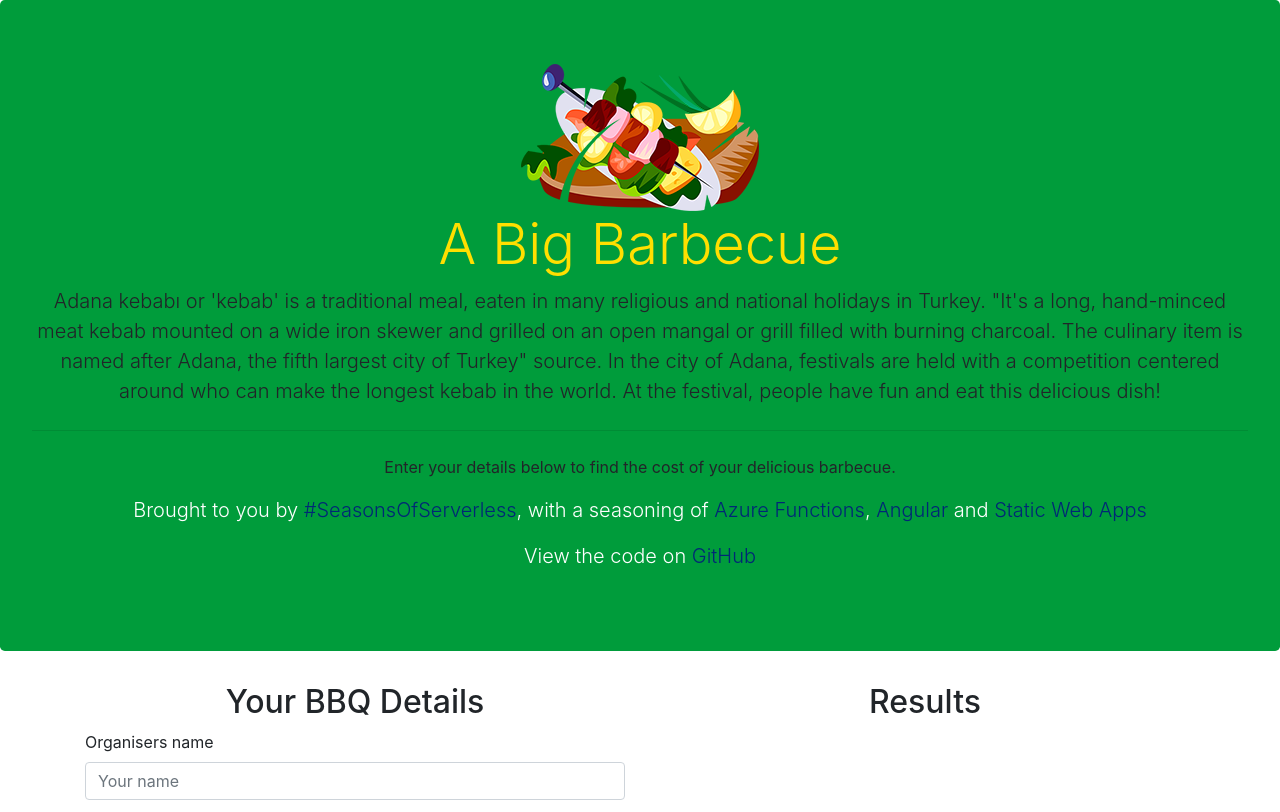
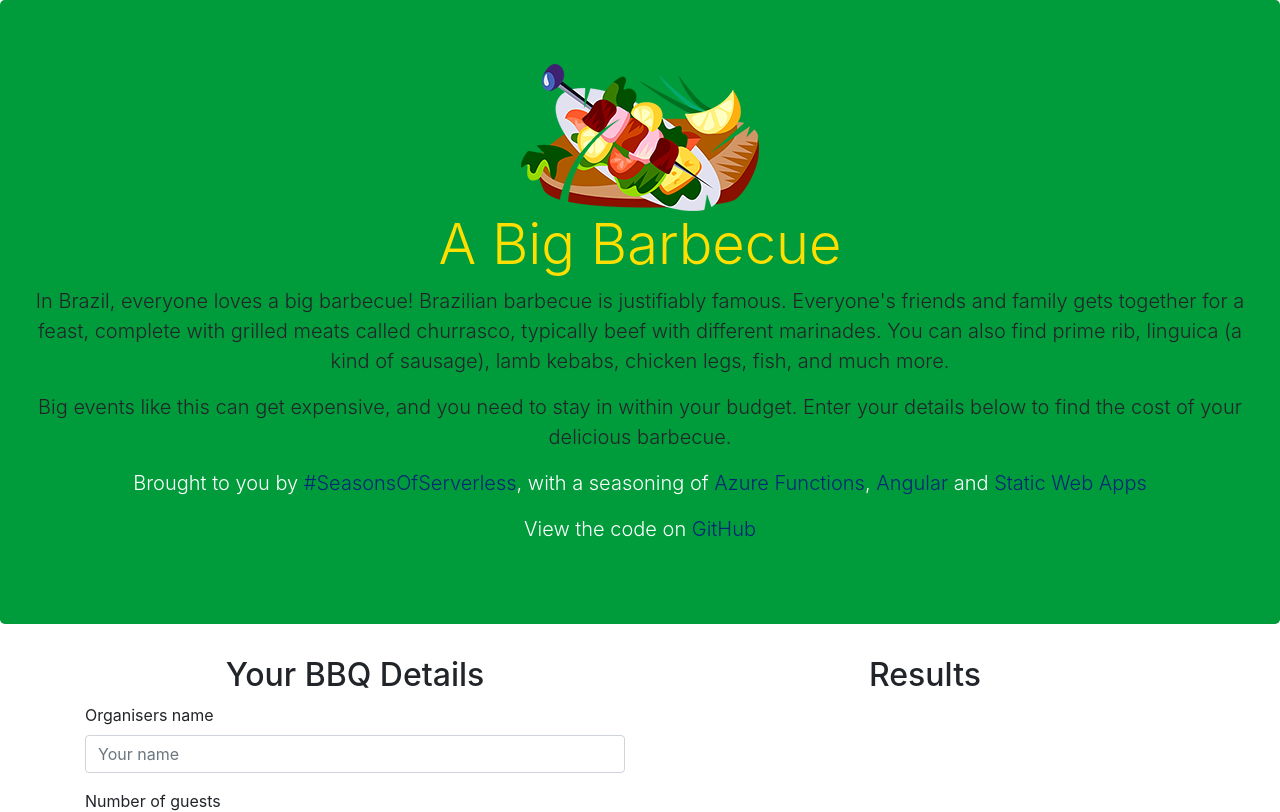
Before and after one commit to stuartleaver/seasons-of-serverless, an Angular app in the folder 04-a-big-barbecue/app/: page / in a window 1280 px wide. Shown: the top 812 px of the page. Built offline with nearby package versions, Linux system fonts and the light colour scheme.

Commit message:
Update text on the homepage
Updated the text to be for this challenge.

```diff
--- a/04-a-big-barbecue/app/src/app/components/app.component.html
+++ b/04-a-big-barbecue/app/src/app/components/app.component.html
@@ -2,11 +2,9 @@
     <div class="jumbotron text-center">
         <img src="/assets/images/barbecue.png" alt="image">
         <h1 class="display-4">{{ title }}</h1>
-        <p class="lead">Adana kebabı or 'kebab' is a traditional meal, eaten in many religious and national holidays in Turkey. "It's a long, hand-minced meat kebab mounted on a wide iron skewer and grilled on an open mangal or grill filled with burning charcoal. The
-            culinary item is named after Adana, the fifth largest city of Turkey" source. In the city of Adana, festivals are held with a competition centered around who can make the longest kebab in the world. At the festival, people have fun and eat
-            this delicious dish!</p>
-        <hr class="my-4">
-        <p>Enter your details below to find the cost of your delicious barbecue.</p>
+        <p class="lead">In Brazil, everyone loves a big barbecue! Brazilian barbecue is justifiably famous. Everyone's friends and family gets together for a feast, complete with grilled meats called churrasco, typically beef with different marinades. You can also find
+            prime rib, linguica (a kind of sausage), lamb kebabs, chicken legs, fish, and much more.</p>
+        <p class="lead">Big events like this can get expensive, and you need to stay in within your budget. Enter your details below to find the cost of your delicious barbecue.</p>
         <p class="lead">
             <p class="lead text-white">Brought to you by <a href="https://twitter.com/search?q=%23SeasonsOfServerless" target="_blank">#SeasonsOfServerless</a>, with a seasoning of <a href="https://azure.microsoft.com/en-gb/services/functions" target="_blank">Azure Functions</a>,
                 <a href="https://angular.io" target="_blank">Angular</a> and <a href="https://azure.microsoft.com/en-gb/services/app-service/static/" target="_blank">Static Web Apps</a>
```
